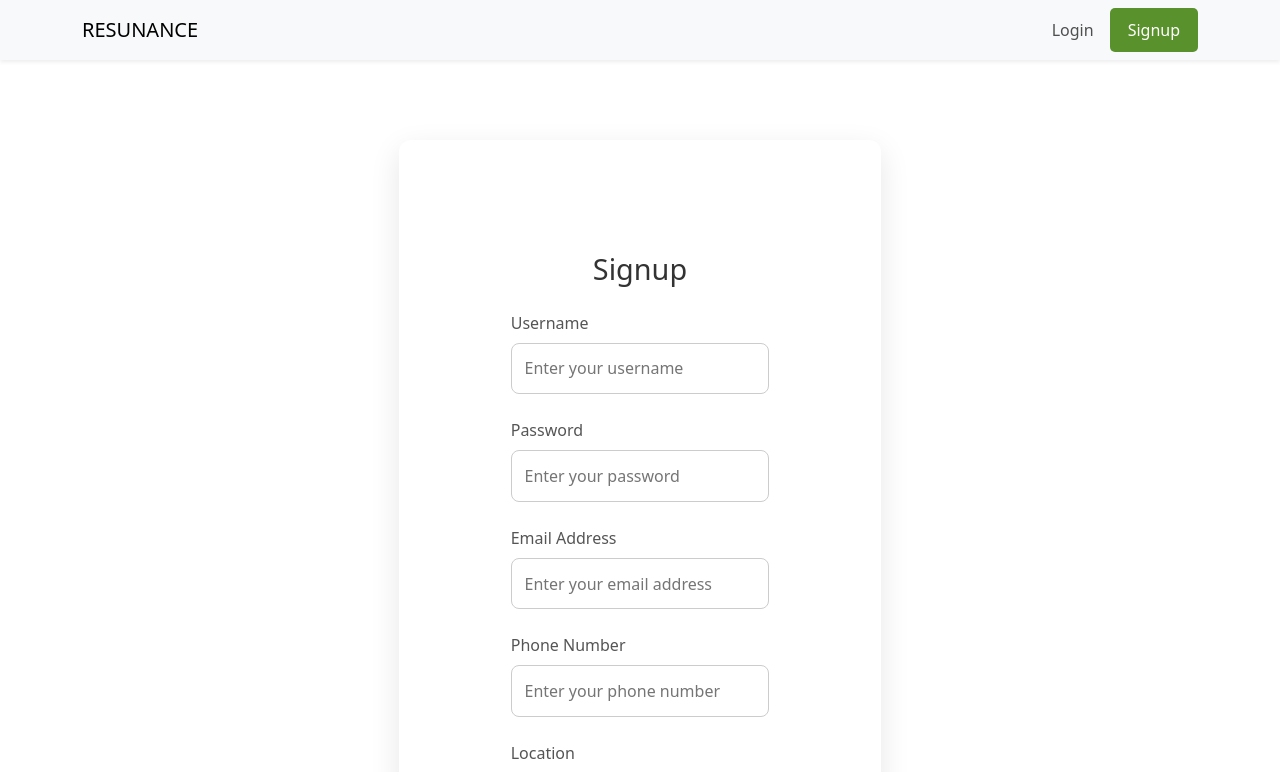
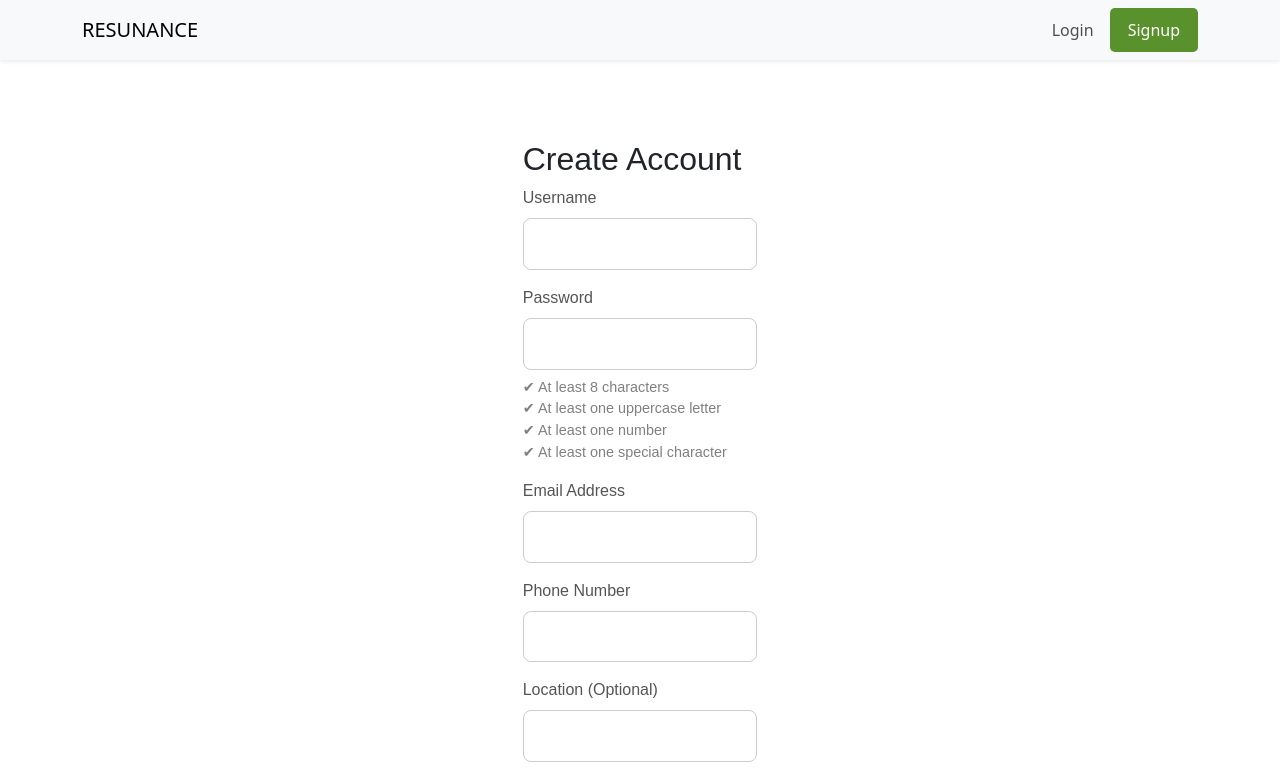
Before and after one commit to CAA900-RTA/rta-front, an Angular app: page /signup in a window 1280 px wide. Shown: the top 772 px of the page. Built offline with nearby package versions, Linux system fonts and the light colour scheme.

Commit message:
Sigup password validation

```diff
--- a/src/signup/signup.css
+++ b/src/signup/signup.css
@@ -143,3 +143,35 @@ button[type="submit"]:hover {
 
 
 }
+
+
+.signup-container {
+  max-width: 400px;
+  margin: auto;
+  font-family: Arial, sans-serif;
+}
+
+.form-group {
+  margin-bottom: 1em;
+}
+
+.error {
+  color: red;
+  font-size: 0.9em;
+}
+
+.checklist {
+  list-style: none;
+  padding: 0;
+  margin-top: 0.5em;
+  font-size: 0.9em;
+}
+
+.checklist li {
+  color: gray;
+}
+
+.checklist li.valid {
+  color: green;
+  font-weight: bold;
+}
--- a/src/signup/signup.html
+++ b/src/signup/signup.html
@@ -1,71 +1,77 @@
+<div class="signup-container">
+  <form class="signup-form" #signupForm="ngForm" (ngSubmit)="onSubmit()">
+    <h2>Create Account</h2>
 
-<form class="login-form" action="/login" method="POST">
-  <h2>Signup</h2>
-
-  <!-- Username input -->
+    <!-- Username -->
     <div class="form-group">
       <label for="username">Username</label>
       <input
         type="text"
         id="username"
+        [(ngModel)]="formData.username"
         name="username"
         required
-      autocomplete="username"
-      placeholder="Enter your username"
+        #username="ngModel"
       />
+      <div *ngIf="username.invalid && username.touched" class="error">
+        Username is required.
+      </div>
     </div>
 
-  <!-- Password input -->
+    <!-- Password -->
     <div class="form-group">
       <label for="password">Password</label>
       <input
         type="password"
         id="password"
+        [(ngModel)]="formData.password"
         name="password"
         required
-      autocomplete="current-password"
-      placeholder="Enter your password"
+        #password="ngModel"
+        (input)="validatePassword(formData.password)"
       />
+
+      <!-- Live Password Checklist -->
+      <ul class="checklist">
+        <li [class.valid]="passwordLength">✔ At least 8 characters</li>
+        <li [class.valid]="hasUppercase">✔ At least one uppercase letter</li>
+        <li [class.valid]="hasNumber">✔ At least one number</li>
+        <li [class.valid]="hasSpecialChar">✔ At least one special character</li>
+      </ul>
+
+      <div *ngIf="password.invalid && password.touched && !isPasswordValid()" class="error">
+        Password doesn't meet all requirements.
+      </div>
     </div>
 
+    <!-- Email -->
     <div class="form-group">
-    <label for="emailAddress">Email Address</label>
+      <label for="email">Email Address</label>
       <input
-      type="password"
-      id="emailAddress"
-      name="emailAddress"
+        type="email"
+        id="email"
+        [(ngModel)]="formData.email"
+        name="email"
         required
-      placeholder="Enter your email address"
+        #email="ngModel"
       />
+      <div *ngIf="email.invalid && email.touched" class="error">
+        Valid email is required.
+      </div>
     </div>
 
+    <!-- Phone -->
     <div class="form-group">
-    <label for="phoneNumber">Phone Number</label>
-    <input
-      type="text"
-      id="phoneNumber"
-      name="phoneNumber"
-      required
-      placeholder="Enter your phone number"
-    />
+      <label for="phone">Phone Number</label>
+      <input type="tel" id="phone" [(ngModel)]="formData.phone" name="phone" />
     </div>
 
+    <!-- Location -->
     <div class="form-group">
-    <label for="location">Location</label>
-    <input
-      type="text"
-      id="location"
-      name="location"
-      required
-      placeholder="Enter your location"
-    />
+      <label for="location">Location (Optional)</label>
+      <input type="text" id="location" [(ngModel)]="formData.location" name="location" />
     </div>
 
-  <!-- Login button -->
-  <button type="submit">Signup</button>
-
-  <!-- Signup link -->
-  <div class="signup-link">
-    <p>Already have an account? <a href="/login">Login</a></p>
+    <button type="submit" [disabled]="signupForm.invalid || !isPasswordValid()">Sign Up</button>
+  </form>
 </div>
-</form>
--- a/src/signup/signup.ts
+++ b/src/signup/signup.ts
@@ -18,6 +18,23 @@ export class SignupComponent {
     location: ''
   };
 
+  passwordLength = false;
+hasUppercase = false;
+hasNumber = false;
+hasSpecialChar = false;
+
+validatePassword(password: string): void {
+  this.passwordLength = password.length >= 8;
+  this.hasUppercase = /[A-Z]/.test(password);
+  this.hasNumber = /[0-9]/.test(password);
+  this.hasSpecialChar = /[^A-Za-z0-9]/.test(password);
+}
+
+isPasswordValid(): boolean {
+  return this.passwordLength && this.hasUppercase && this.hasNumber && this.hasSpecialChar;
+}
+
+
   onSubmit() {
     console.log('Signup Form Data:', this.formData);
     // You can send formData to your backend API here
```
Lines whose indentation alone changed are shown as unchanged.
